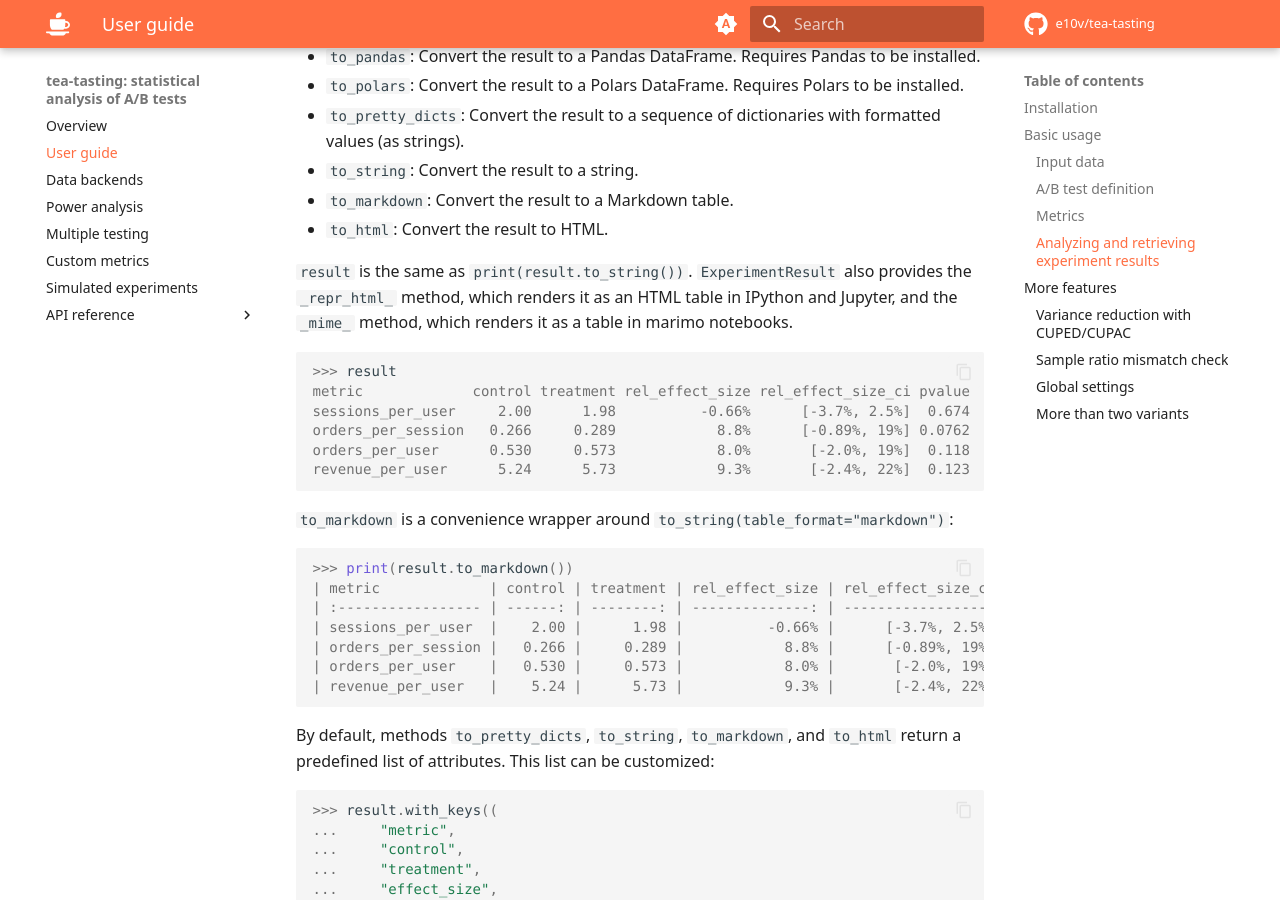
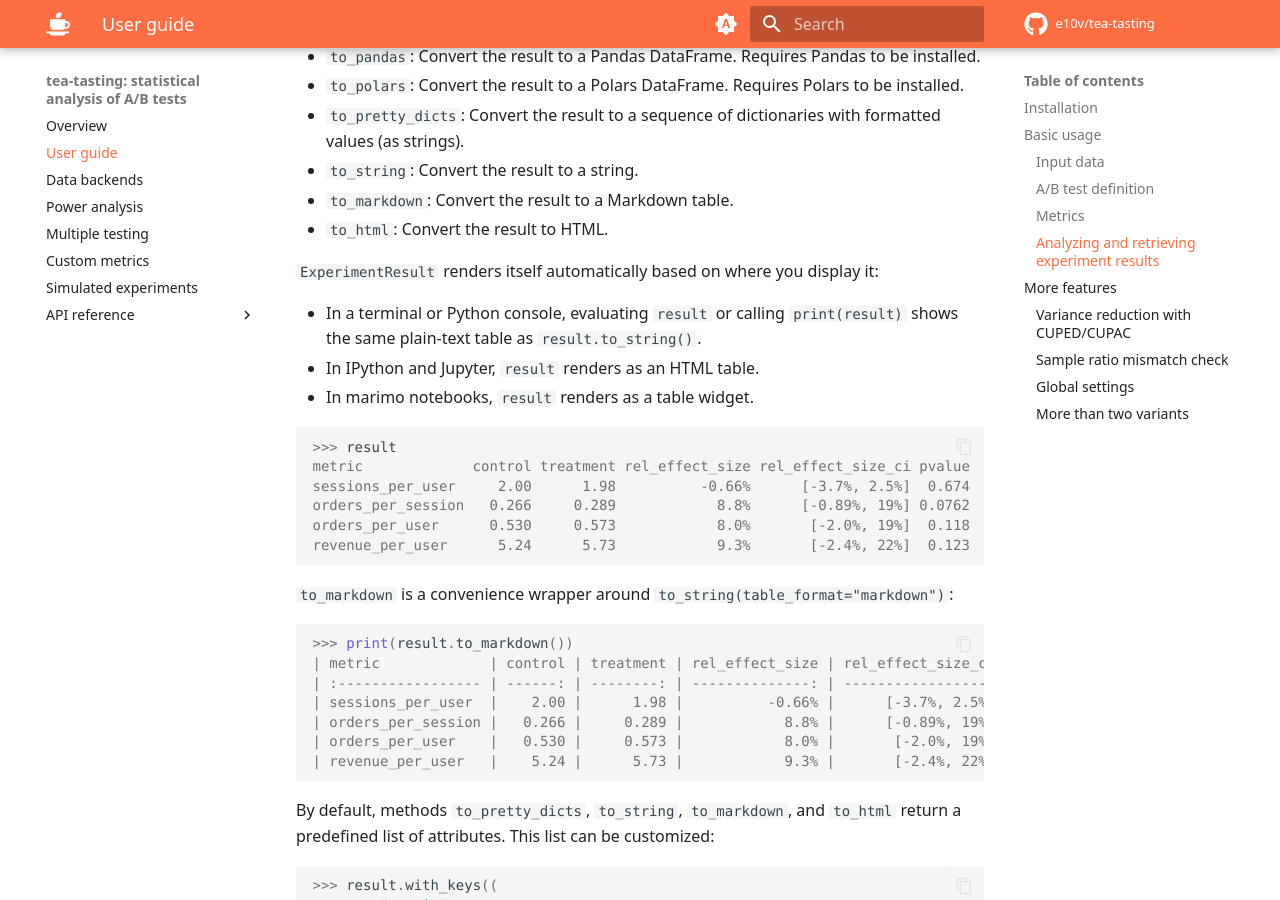
Before and after one commit to e10v/tea-tasting, an MkDocs documentation site: the page built from docs/user-guide.md, in a window 1280 px wide and 900 px high, scrolled down 5168 px. Built offline with MkDocs 1.6.1 and Material for MkDocs 9.7.7, drawn with Linux system fonts in a browser that asks for light colours; comment, search, counter and statistics services are not loaded.

Commit message:
docs: clarify result rendering outputs (#260)

````diff
--- a/docs/user-guide.md
+++ b/docs/user-guide.md
@@ -206,7 +206,12 @@ Fields in the result depend on the metric. For `Mean` and `RatioOfMeans`, the [f
 - `to_markdown`: Convert the result to a Markdown table.
 - `to_html`: Convert the result to HTML.
 
-`result` is the same as `print(result.to_string())`. `ExperimentResult` also provides the `_repr_html_` method, which renders it as an HTML table in IPython and Jupyter, and the `_mime_` method, which renders it as a table in marimo notebooks.
+`ExperimentResult` renders itself automatically based on where you display it:
+
+- In a terminal or Python console, evaluating `result` or calling `print(result)`
+  shows the same plain-text table as `result.to_string()`.
+- In IPython and Jupyter, `result` renders as an HTML table.
+- In marimo notebooks, `result` renders as a table widget.
 
 ```pycon
 >>> result
````
Also changed, not shown: README.md (+1 -1 lines), docs/index.md (+1 -1 lines).
